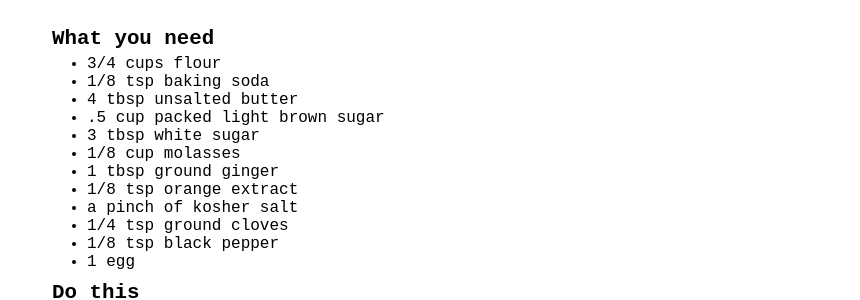
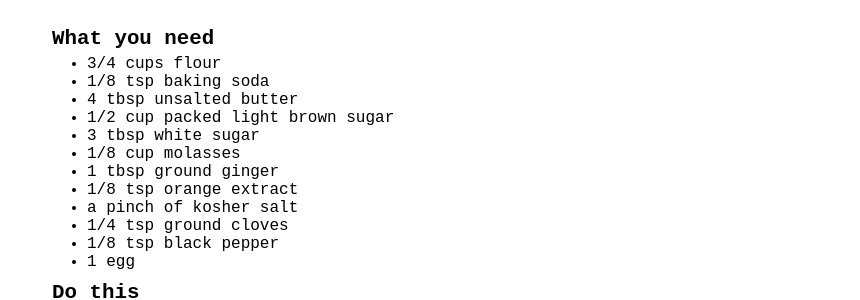
Before and after one commit to aloria/aloria.github.io, a Jekyll site: the page built from _posts/2020-12-04-pepparkakor.markdown, in a window 1280 px wide. Shown: the part 190-490 px from the top of the page, without its empty margins (208-1068 px from the left). Built offline with Jekyll 4.4.1, drawn with Linux system fonts in a browser that asks for light colours.

Commit message:
Still can't type

```diff
--- a/_posts/2020-12-04-pepparkakor.markdown
+++ b/_posts/2020-12-04-pepparkakor.markdown
@@ -11,7 +11,7 @@
 * 3/4 cups flour
 * 1/8 tsp baking soda
 * 4 tbsp unsalted butter
-* .5 cup packed light brown sugar
+* 1/2 cup packed light brown sugar
 * 3 tbsp white sugar
 * 1/8 cup molasses
 * 1 tbsp ground ginger
```
